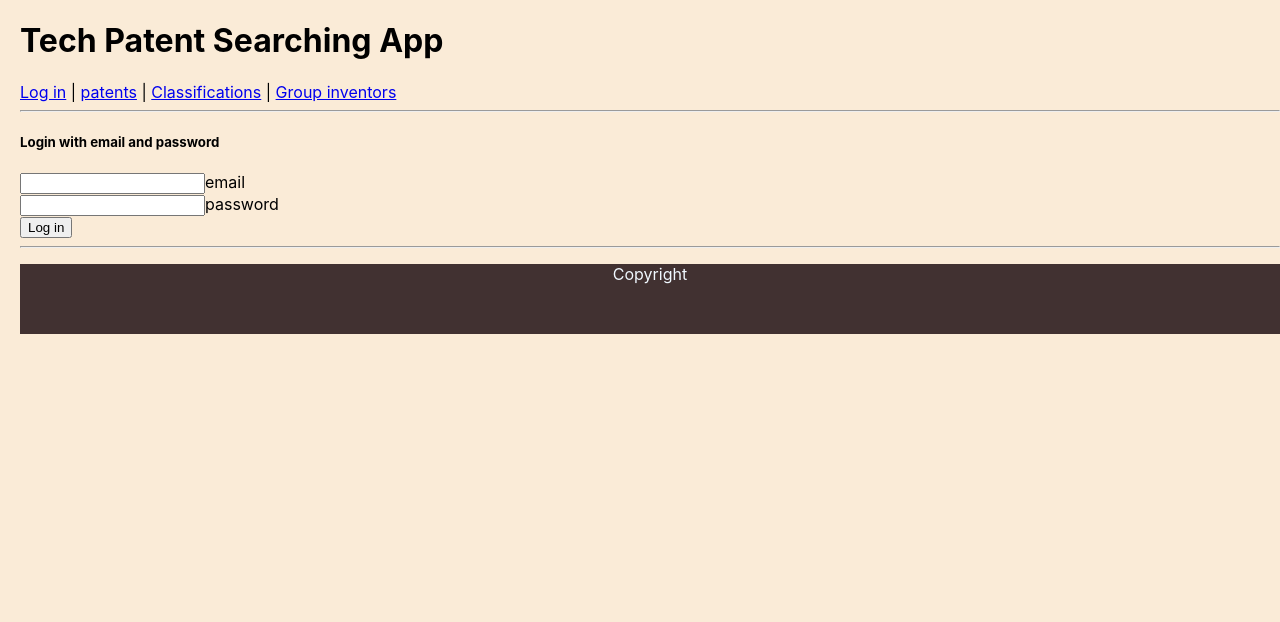
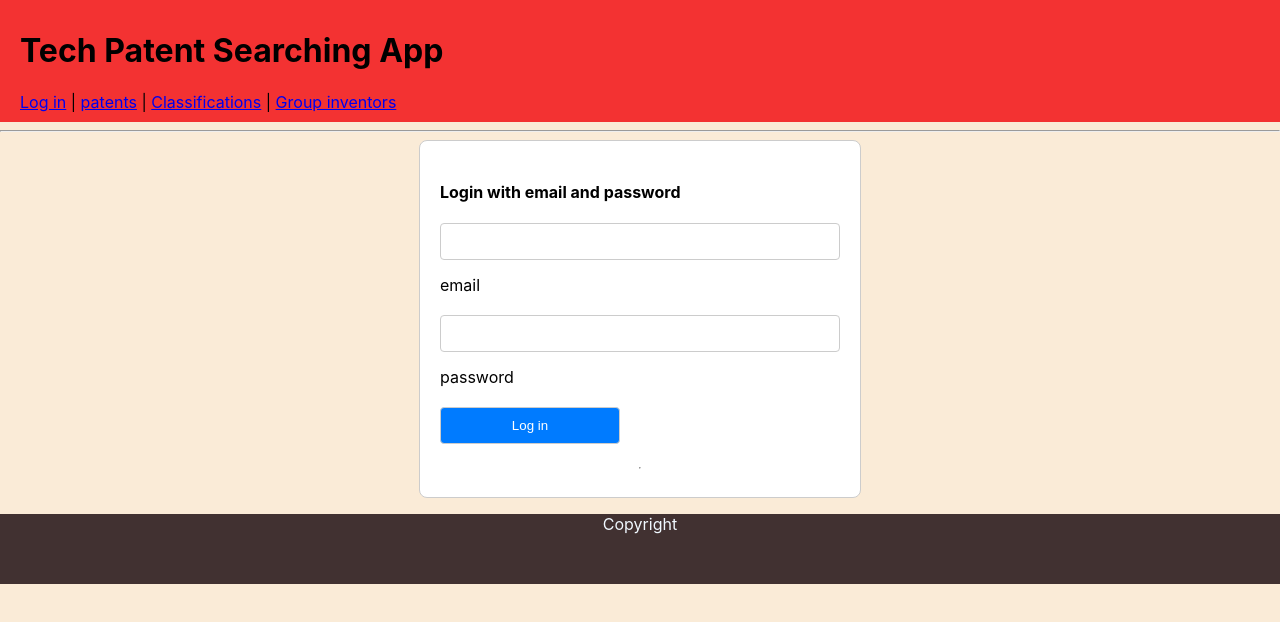
Before and after one commit to josephmangara/technology_patent_app, a React (Create React App) app in the folder client/: page /login in a window 1280 px wide. Shown: the top 622 px of the page. Built offline with nearby package versions, Linux system fonts and the light colour scheme.

Commit message:
updating client side

```diff
--- a/client/src/App.js
+++ b/client/src/App.js
@@ -6,6 +6,7 @@ import Login from "./components/Login";
 import Inventors from "./components/Inventors";
 import Footer from "./components/Footer";
 import Signin from "./components/Signin";
+import PatentById from "./components/PatentById";
 
 function App() {
   return (
@@ -16,7 +17,7 @@ function App() {
         <Routes>
           <Route path = '/' element = {<Patent />} />
           <Route path = '/patents' element = {<Patent />} />
-          <Route path = '/patents/<int:id>' element = {<Patent />} />
+          <Route path = '/patents/<int:id>' element = {<PatentById />} />
           <Route path = '/classifications' element = {<Classification />} />
           <Route path = '/classifications/<int:id>' element = {<Classification />} />
           <Route path = '/users' element = {<Login />} />
--- a/client/src/components/Classification.js
+++ b/client/src/components/Classification.js
@@ -8,7 +8,6 @@ export default function Classification(){
         fetch('/classifications')
         .then(res => res.json())
         .then(data => {
-            console.log(data)
             setClassification(data)
         })
         .catch(error => {
@@ -17,18 +16,24 @@ export default function Classification(){
     }, [])
 
     return (
-        <div>
-          <h1>classifications List</h1>
-          <ul className="not">
-            {classifications.map((code, id) => (
-            <li key={id} id="display-classes">
-                <h3>{code.class_code}</h3>
-                <h4>Description</h4>
-                <p>{code.description}</p>
-
-            </li>
-            ))}
-          </ul>
+        <div id="classifications-page">
+          <h4>classifications List</h4>
+          <table>
+            <thead className="table">
+              <tr>
+                <th>Class Code</th>
+                <th>Description</th>
+              </tr>
+            </thead>
+            <tbody className="table">
+              {classifications.map((classification) => (
+                <tr key={classification.id}>
+                  <td>{classification.class_code}</td>
+                  <td>{classification.description}</td>
+                </tr>
+              ))}
+            </tbody>
+          </table>
         </div>
     )
 
--- a/client/src/components/Login.js
+++ b/client/src/components/Login.js
@@ -47,7 +47,10 @@ export default function Login(){
     }
 
     return (
-      <div className='login-box'>
+      <div className='login-box'
+      style={{
+        backgroundImage: `url("https://images.unsplash.com/photo-1609579426324-74a8a0206ce1?q=80&w=774&auto=format&fit=crop&ixlib=rb-4.0.3&ixid=M3wxMjA3fDB8MHxwaG90by1wYWdlfHx8fGVufDB8fHx8fA%3D%3D")`
+      }}>
          <Link to="/login">Click Here to Login</Link><hr />
 
         <form id='login-form' onSubmit={handleSubmit}>
--- a/client/src/components/Navbar.js
+++ b/client/src/components/Navbar.js
@@ -1,12 +1,11 @@
-
 import { Link } from 'react-router-dom';
 
 export default function Navbar(){
 
     return(
         <div id='navbar'>
-        <h1 className='heading'>Tech Patent Searching App</h1>
-        <Link to="/users">Log in</Link> | <Link to="/patents">patents</Link> | <Link to="/classifications">Classifications</Link> | <Link to="/inventors">Group inventors</Link>
+          <h1 className='heading'>Tech Patent Searching App</h1>
+          <Link to="/users">Log in</Link> | <Link to="/patents">patents</Link> | <Link to="/classifications">Classifications</Link> | <Link to="/inventors">Group inventors</Link>
         </div>
     )
 }
--- /dev/null
+++ b/client/src/components/PatentById.js
@@ -0,0 +1,35 @@
+import React, { useState, useEffect } from "react";
+import { useParams } from "react-router-dom";
+
+export default function PatentById() {
+    const [patent, setPatent] = useState(null);
+    const { id } = useParams();
+
+    useEffect(() => {
+        fetch(`/patents/${id}`)
+            .then(res => res.json())
+            .then(data => {
+                console.log(data);
+                setPatent(data);
+            })
+            .catch(error => {
+                console.error('Error fetching patent:', error);
+            });
+    }, [id]);
+    if (!patent) {
+        return <div>Loading...</div>;
+    }
+
+    return (
+        <div id="patent-details">
+            <h2>{patent.title}</h2>
+            <p><strong>Patent Status:</strong> {patent.patent_status}</p>
+            <h3>Summary</h3>
+            <p>{patent.summary}</p>
+            <h3>Classification</h3>
+            <p>{patent.classification.description}</p>
+            <h3>Patent Creator</h3>
+            <p>{patent.patent_creator.name}</p>
+        </div>
+    );
+}
--- a/client/src/components/Patents.js
+++ b/client/src/components/Patents.js
@@ -1,7 +1,9 @@
-import { useState, useEffect } from "react";
+import React, { useState, useEffect } from "react";
+import { useNavigate } from "react-router-dom";
 
 export default function Patent(){
 const [patents, setPatents] = useState([])
+const navigate = useNavigate();
 
 useEffect(() => {
     fetch('/patents')
@@ -15,20 +17,23 @@ useEffect(() => {
       });
 }, [])
 
+const handleClick = (id) => {
+  navigate(`/patents/${id}`, { replace: true });
+};
 
 return (
-    <div>
-      <h1>Patents List</h1>
-      <ul className="lists">
+    <div id="patents-page">
+      <h2 id="patents">Patents</h2>
+      <ol className="lists">
         {patents.map((patent, id) => (
-        <li key={id} id="display-patents">
-            <h3>{patent.title}</h3>
-            <h4>Summary</h4>
+        <li key={id} id="display-patents" onClick={() => handleClick(patent.id)}>
+            <h4>{patent.title}</h4>
+            <h5>Summary</h5>
             <p>{patent.summary}</p>
             <p>Patent Status: {patent.patent_status}</p>
         </li>
         ))}
-      </ul>
+      </ol>
     </div>
 )
 }
--- a/client/src/components/Signin.js
+++ b/client/src/components/Signin.js
@@ -1,4 +1,4 @@
-import React, { useState } from 'react';
+import React from 'react';
 
 function Signin() {
     const [email, setEmail] = React.useState("");
@@ -26,26 +26,26 @@ function Signin() {
 
     return (
         <>
-            <form onSubmit={handleSubmit}>
-                <h5>Login with email and password</h5>
-                <input
+            <form onSubmit={handleSubmit} id='login-form'>
+                <h4>Login with email and password</h4>
+                <input className='login-fields'
                     type="text"
                     id="username"
                     value={email}
                     onChange={(e) => setEmail(e.target.value)}
                 />
                 <label htmlFor="email">email </label><br />
-                <input
+                <input className='login-fields'
                     type="password"
                     id="password"
                     value={password}
                     onChange={(e) => setPassword(e.target.value)}
                 />
                 <label htmlFor="password">password </label><br />
-                <button type='submit'>Log in</button>
+                <button type='submit' id='login-btn'>Log in</button>
                 <hr />
+                {loginMessage && <p>{loginMessage}</p>}
             </form>
-            {loginMessage && <p>{loginMessage}</p>}
         </>
     );
 }
--- a/client/src/index.css
+++ b/client/src/index.css
@@ -5,38 +5,51 @@ body {
     sans-serif;
   -webkit-font-smoothing: antialiased;
   -moz-osx-font-smoothing: grayscale;
+  background-color: antiquewhite;
 }
-
 code {
   font-family: source-code-pro, Menlo, Monaco, Consolas, 'Courier New',
     monospace;
 }
-body {
-  background-color: antiquewhite;
-  margin-left: 20px;
-}
-
-.lists {
-  list-style: none;
-  cursor: pointer;
-}
+/* Login page */
 #login-form {
   display: flex;
   justify-content: center;
-  /* align-items: center; */
   flex-direction: column;
-  width: 40%
-}
-.input {
-  padding-bottom: 20px;
-  margin-inline: 10px;
+  width: 90%
 }
 .login-box {
   background-color: aqua;
-  width: 60%;
-  height: 450px;
+  max-width: 400px;
+  padding: 20px;
+  border-radius: 8px;
+  box-shadow: 0 4px 8px rgba(0, 0, 0, 0.1);
+  margin: auto;
+}
+.login-box form {
+  display: flex;
+  justify-content: center;
+  flex-direction: column;
+}
+.input {
+  padding: 10px;
+  margin-bottom: 15px;
+  border: 1px solid #ccc;
+  border-radius: 4px;
+  width: 80%;
+}
+.login-box button {
+  background-color: #0f6dd1;
+  color: #fff;
+  border: none;
+  cursor: pointer;
+  width: 45%;
+  padding: 10px;
+  margin-bottom: 15px;
+  border-radius: 4px;
 }
 
+/* others */
 #footer {
   height: 70px;
   background-color: rgb(65, 49, 49);
@@ -44,4 +57,67 @@ body {
 #footer-text {
   color: aliceblue;
   text-align: center;
+  /* position: fixed;  */
+  bottom: 0;
+  width: 100%;
+  height: 70px;
+  background-color: rgb(65, 49, 49);
 }
+
+.table {
+  background-color: rgb(249, 252, 214);
+}
+th, td {
+  padding-inline: 20px;
+  padding-bottom: 20px;
+  padding-top: 10px;
+}
+#patents {
+  text-align: center;
+}
+#patents-page {
+  max-width: 70%;
+  margin-left: 30px;
+}
+#classifications-page {
+  margin:auto;
+  width: 90%;
+  padding: 20px;
+  border-radius: 8px;
+  margin-bottom: 20px;
+}
+#classifications-page tbody tr:hover {
+  background-color: #f5f5f5;
+}
+#login-form {
+  max-width: 400px;
+  margin: 0 auto;
+  padding: 20px;
+  border: 1px solid #ccc;
+  border-radius: 8px;
+  background-color: #fff;
+}
+
+.login-fields {
+  padding: 10px;
+  margin-bottom: 15px;
+  border: 1px solid #ccc;
+  border-radius: 4px;
+}
+#login-btn {
+  width: 45%;
+  padding: 10px;
+  margin-bottom: 15px;
+  border: 1px solid #ccc;
+  border-radius: 4px;
+  background-color: #007bff;
+  color: #fff;
+  cursor: pointer;
+}
+#navbar {
+  background-color: #f33232;
+  padding: 10px 20px;
+}
+#display-patents {
+  cursor: pointer;
+}
```
Also changed, not shown: 1 other file (tests, documents, lock files or other folders).
